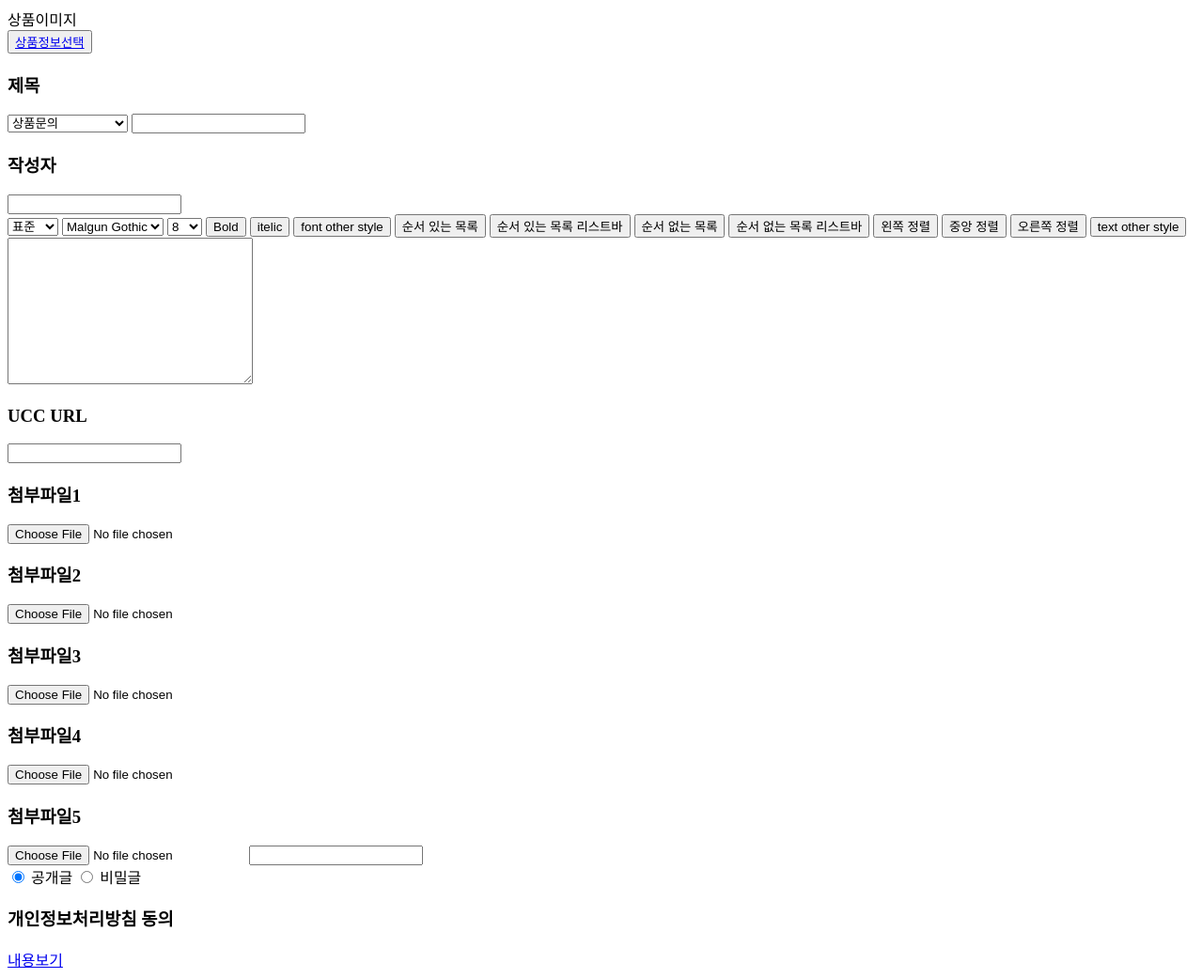
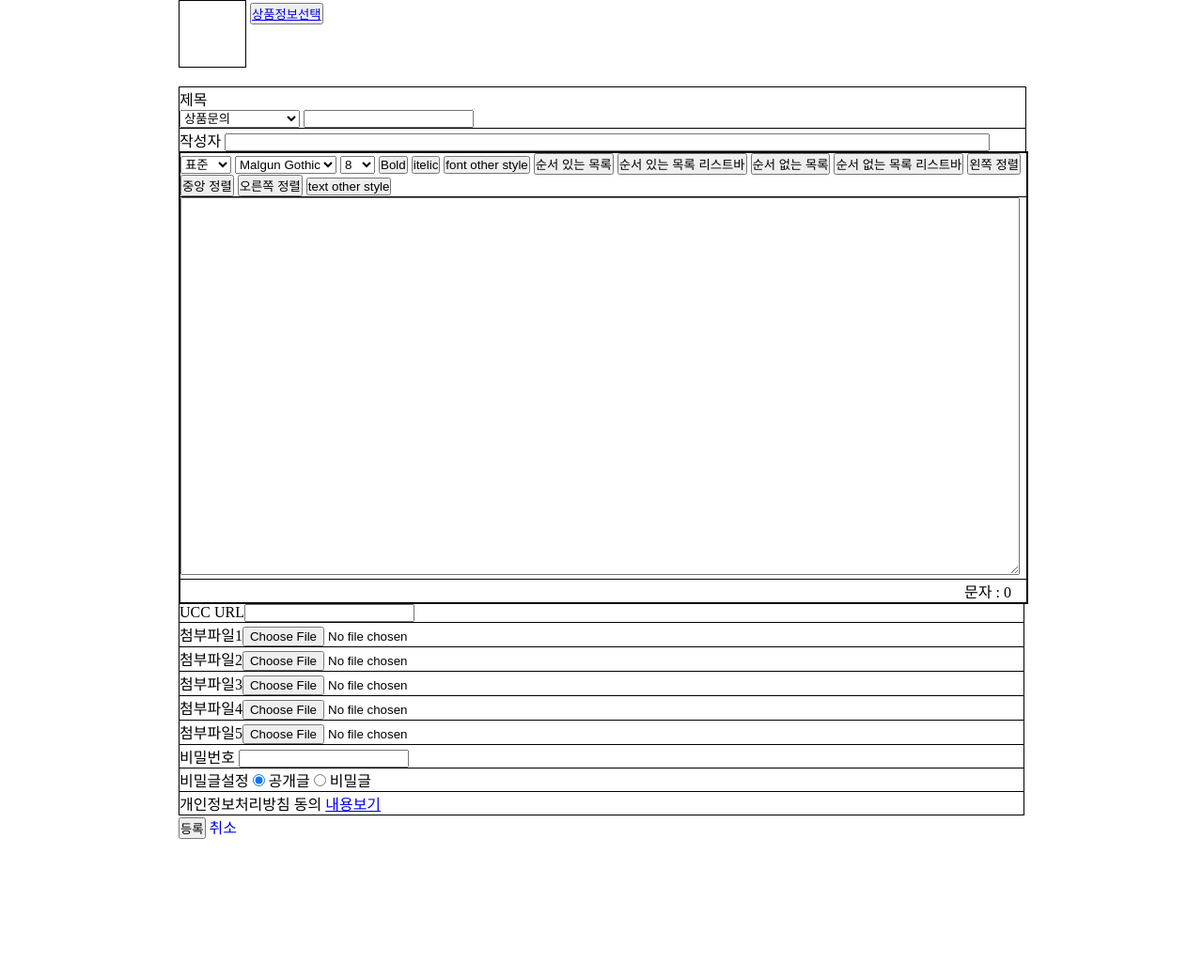
Before and after one commit to parkbc98/lastTeam_project, a plain HTML site: page HTML/QnA/QnA_board.html in a window 1280 px wide. Shown: the whole page at 94% size. After the commit the page ends 893 px from the top, so only its background shows below. Drawn offline with Linux system fonts and the light colour scheme.

Commit message:
qna_board

```diff
--- a/CSS/QnA/QnA_board.css
+++ b/CSS/QnA/QnA_board.css
@@ -0,0 +1,127 @@
+* {
+    margin: 0;
+    padding: 0;
+}
+
+body {
+    width: 900px;
+    margin: auto;
+}
+
+.prod_image {
+    display: inline-block;
+    background-image: none;
+    width: 70px;
+    height: 70px;
+    border: solid 1px;
+    text-indent: -9999em;
+}
+
+.qna_board_title {
+    margin-top: 20px;
+    width: 100%;
+    border: solid 1px;
+    border-bottom: none;
+}
+
+.qna_board_title p {
+    display: inline-block;
+}
+
+.qna_board_title_listbox {
+    position: absolute;
+    top: 0;
+    right: 0px;
+}
+
+.qna_board_title_input {
+    display: inline-block;
+}
+
+.qna_board_username {
+    width: 100%;
+    border: solid 1px;
+    border-bottom: none;
+}
+
+.qna_board_username p {
+    display: inline-block;
+}
+
+.qna_board_username_input {
+    display: inline-block;
+    width: 90%;
+}
+
+.board_textarea {
+    border: solid 2px;
+    width: 100%;
+}
+
+.board_textarea_topnav {
+    border-bottom: solid 1px;
+}
+
+.board_textarea_main {
+    width: 99%;
+    height: 400px;
+}
+
+.board_textarea_undnav {
+    border-top: solid 1px;
+    height: 1.5em;
+}
+
+.board_textarea_undnav p {
+    text-align: right;
+    padding-right: 1em;
+}
+
+.qna_url {
+    border: solid 1px;
+    border-top: none;
+}
+
+.qna_url * {
+    display: inline-block;
+}
+
+.qna_fileupload div {
+    border: solid 1px;
+    border-top: none;
+}
+
+.qna_fileupload p {
+    display: inline-block;
+}
+
+.qna_board_pw {
+    border: solid 1px;
+    border-top: none;
+}
+
+.qna_board_pw * {
+    display: inline-block;
+}
+
+.qna_board_public {
+    border: solid 1px;
+    border-top: none;
+}
+
+.qna_board_public * {
+    display: inline-block;
+}
+
+.qna_board_privacy {
+    border: solid 1px;
+    border-top: none;
+}
+
+.qna_board_privacy * {
+    display: inline-block;
+}
+
+.qna_board_upload a {
+    text-decoration: none;
+}
--- a/HTML/QnA/QnA_board.html
+++ b/HTML/QnA/QnA_board.html
@@ -30,32 +30,35 @@
     <!--좌측  개인정보처리방침 동의  우측 내용보기blank-->
     <!-- 등록 취소버튼 -->
     <nav class="qna_board_top_nav">
-        <div>
-            상품이미지
+        <div class="prod_image">
+            <p>상품 이미지</p>
         </div>
-        <button>
+        <button class="qna_prod_choice_btn">
             <a href="./prod_choice/prod_choice.html" target="_blank">상품정보선택</a>
         </button>
     </nav>
 
     <main>
+        <div class="qna_board_title">
+            <p>제목</p>
             <div>
-            <h3>제목</h3>
-            <select name="" id="">
+                <select name="qna_board_title_listbox" id="qna_board_title_listbox">
                     <option value="상품문의">상품문의</option>
                     <option value="배송문의">배송문의</option>
                     <option value="취소/교환/환불문의">취소&#47;교환&#47;환불문의</option>
                     <option value="A/S문의">A&#47;S문의</option>
                 </select>
-            <input type="text">
+                <input type="text" class="qna_board_title_input">
+            </div>
         </div>
 
-        <div>
-            <h3>작성자</h3>
-            <input type="text">
+        <div class="qna_board_username">
+            <p>작성자</p>
+            <input type="text" class="qna_board_username_input">
         </div>
 
-        <div class="board_topnav">
+        <div class="board_textarea">
+            <div class="board_textarea_topnav">
                 <select name="" id="">
                     <option value="표준">표준</option>
                     <option value="제목1">제목1</option>
@@ -95,23 +98,44 @@
                 <button>오른쪽 정렬</button>
                 <button>text other style</button>
                 <!-- 버튼액션 하단바 -->
-
             </div>
 
-        <textarea name="" id="" cols="30" rows="10"></textarea>
+            <textarea name="board_textarea_main" class="board_textarea_main" id="board_textarea_main"></textarea>
 
-        <div class="board_undnav">
-
+            <div class="board_textarea_undnav">
+                <p>문자 : 0</p>
+            </div>
         </div>
 
-        <h3>UCC URL</h3><input type="text">
-        <h3>첨부파일1</h3><input type="file">
-        <h3>첨부파일2</h3><input type="file">
-        <h3>첨부파일3</h3><input type="file">
-        <h3>첨부파일4</h3><input type="file">
-        <h3>첨부파일5</h3><input type="file">
+        <div class="qna_url">
+            <p>UCC URL</p><input type="text">
+        </div>
+
+        <div class="qna_fileupload">
+            <div class="qna_fileupload1">
+                <p>첨부파일1</p><input type="file">
+            </div>
+            <div class="qna_fileupload1">
+                <p>첨부파일2</p><input type="file">
+            </div>
+            <div class="qna_fileupload1">
+                <p>첨부파일3</p><input type="file">
+            </div>
+            <div class="qna_fileupload1">
+                <p>첨부파일4</p><input type="file">
+            </div>
+            <div class="qna_fileupload1">
+                <p>첨부파일5</p><input type="file">
+            </div>
+        </div>
+
+        <div class="qna_board_pw">
+            <p>비밀번호</p>
             <input type="password">
-        <div>
+        </div>
+
+        <div class="qna_board_public">
+            <p>비밀글설정</p>
             <label>
                 <input type="radio" name="board_type" value="public" checked>
                 공개글
@@ -123,10 +147,19 @@
         </div>
     </main>
 
-    <nav class="qna_board_under_nav">
-        <h3>개인정보처리방침 동의</h3>
+    <nav class="qna_board_privacy">
+        <p>개인정보처리방침 동의</p>
         <a href="./privacy/privacy.html" target="_blank">내용보기</a>
     </nav>
+
+    <div class="qna_board_upload">
+        <button>
+            등록
+        </button>
+        <a href="./QnA_main.html">
+            취소
+        </a>
+    </div>
 
 </body>
 
```
Lines whose indentation alone changed are shown as unchanged.
